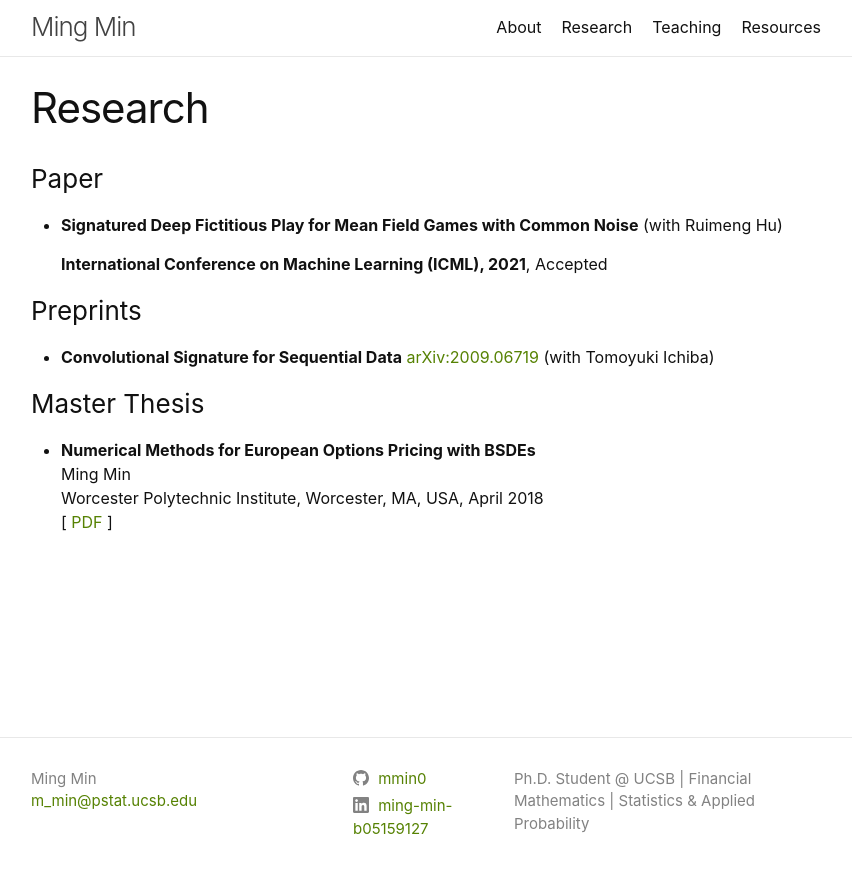
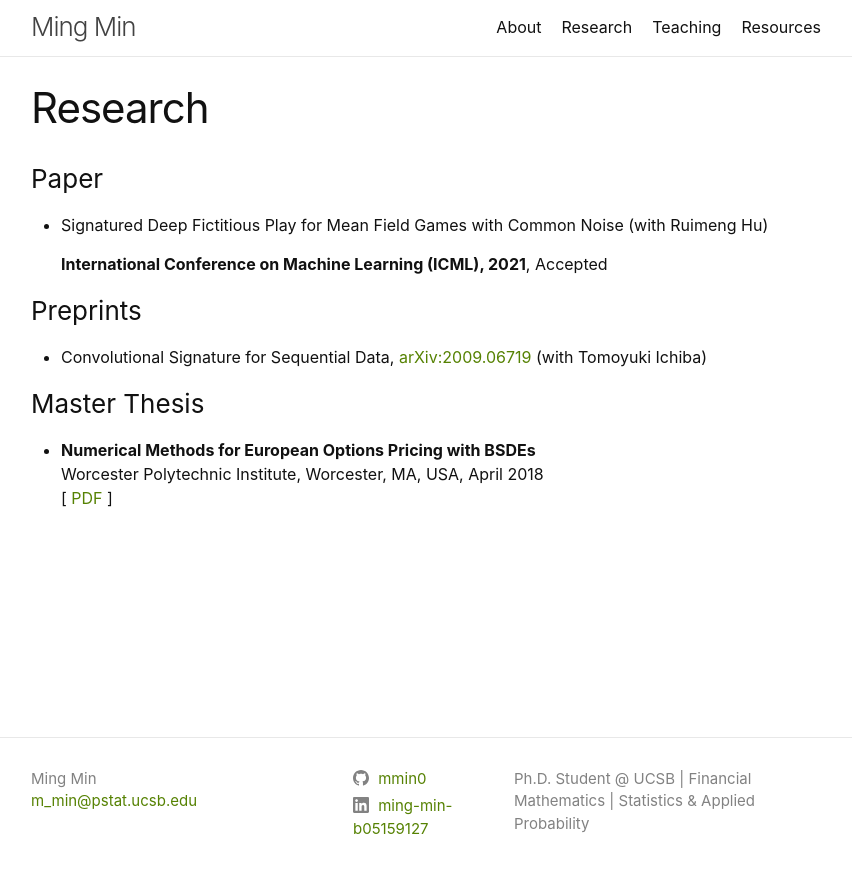
Before and after one commit to mmin0/mmin0.github.io, a Jekyll site: the page built from publications/index.md, in a window 1280 px wide. Shown: the top 873 px of the page, without its empty margins (214-1066 px from the left). Built offline with Jekyll 4.4.1, drawn with Linux system fonts in a browser that asks for light colours.

Commit message:
Update index.md

```diff
--- a/publications/index.md
+++ b/publications/index.md
@@ -3,16 +3,15 @@ layout: page
 title: Research
 ---
 ### Paper
-* **Signatured Deep Fictitious Play for Mean Field Games with Common Noise** (with Ruimeng Hu)
+* Signatured Deep Fictitious Play for Mean Field Games with Common Noise (with Ruimeng Hu)
 
   **International Conference on Machine Learning (ICML), 2021**, Accepted
 
 ### Preprints
-* **Convolutional Signature for Sequential Data** [arXiv:2009.06719](https://arxiv.org/abs/2009.06719){:target="_blank"} (with Tomoyuki Ichiba)
+* Convolutional Signature for Sequential Data, [arXiv:2009.06719](https://arxiv.org/abs/2009.06719){:target="_blank"} (with Tomoyuki Ichiba)
 
 
 ### Master Thesis
 * **Numerical Methods for European Options Pricing with BSDEs**
-Ming Min
 Worcester Polytechnic Institute, Worcester, MA, USA, April 2018
 \[ [PDF](thesis_template.pdf){:target="_blank"} \]
```
